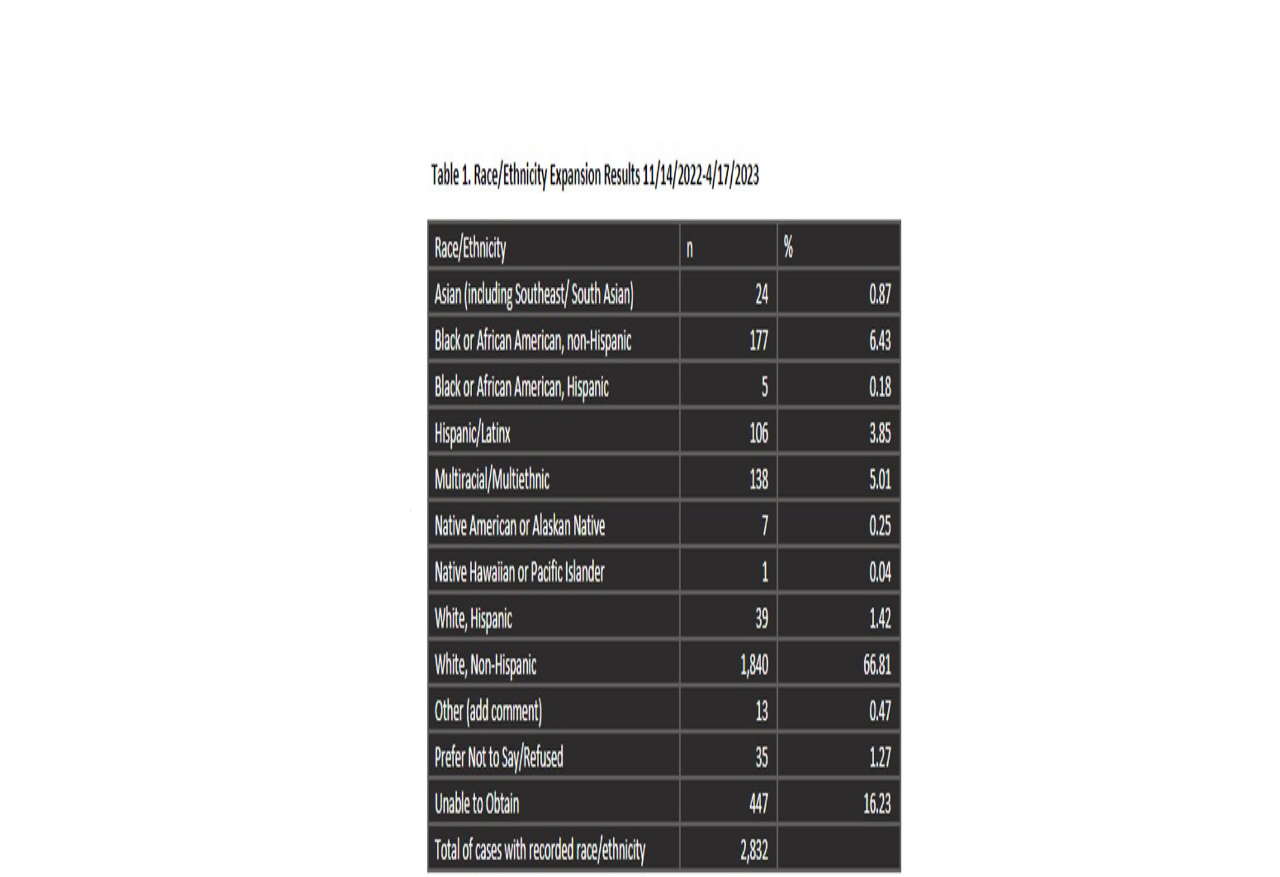
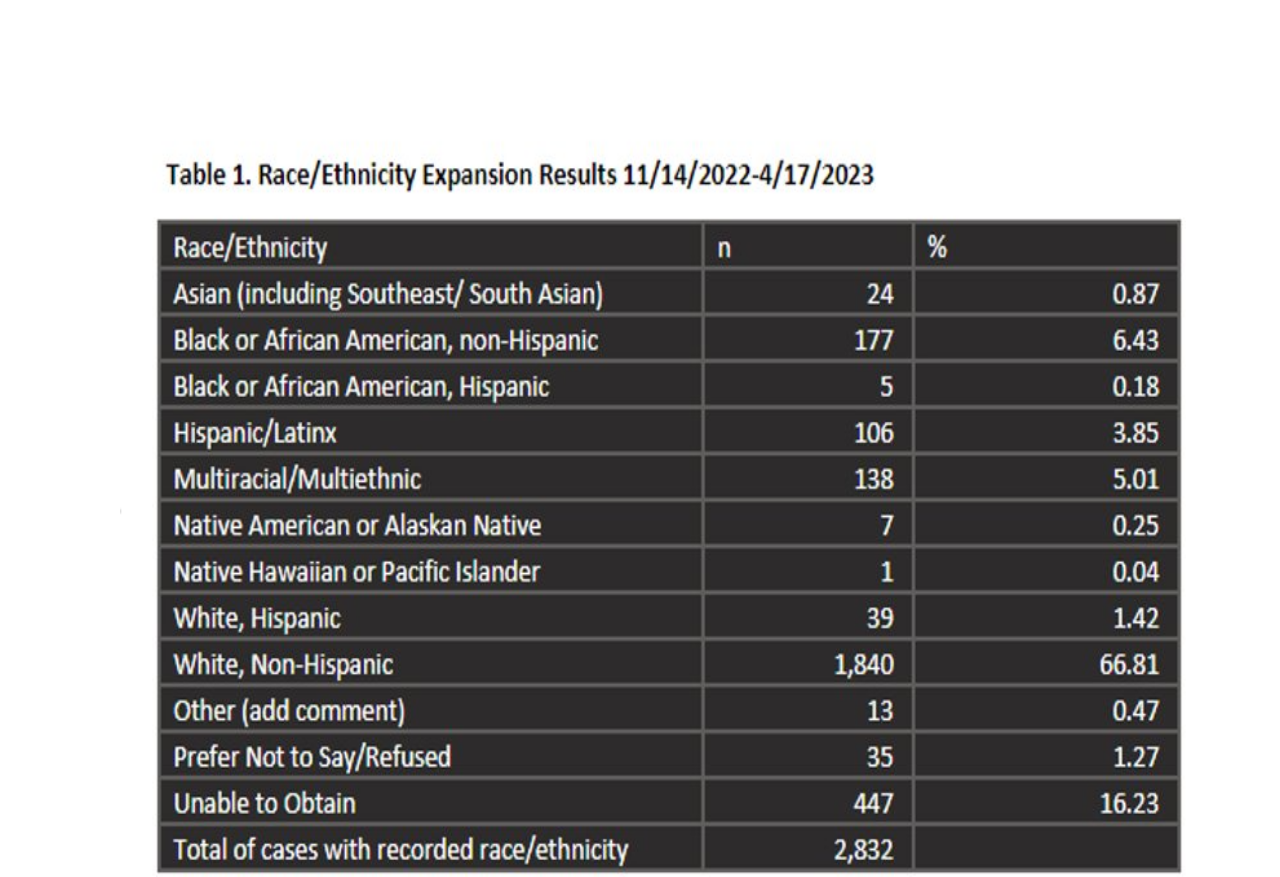
Before and after one commit to smorton77/smorton77.github.io, a plain HTML site: page index.html in a window 1280 px wide. Shown: the part 1120-1997 px from the top of the page. Drawn offline with Linux system fonts and the light colour scheme.

Commit message:
Update index.html

```diff
--- a/index.html
+++ b/index.html
@@ -15,7 +15,7 @@
  <div align="center">
 <embed src="https://smorton77.github.io/Race-EthnicityGuidance_v1_10192022 (1).pdf" type="application/pdf", width=620, height=1080/>
  <p></p>
-<img src="https://smorton77.github.io/Race-EthnicityTable.png", width=500, height=750/>
+<img src="https://smorton77.github.io/Race-EthnicityTable.png", width=1080, height=750/>
  </div>
 </ol>
  <h2></h2>
```
